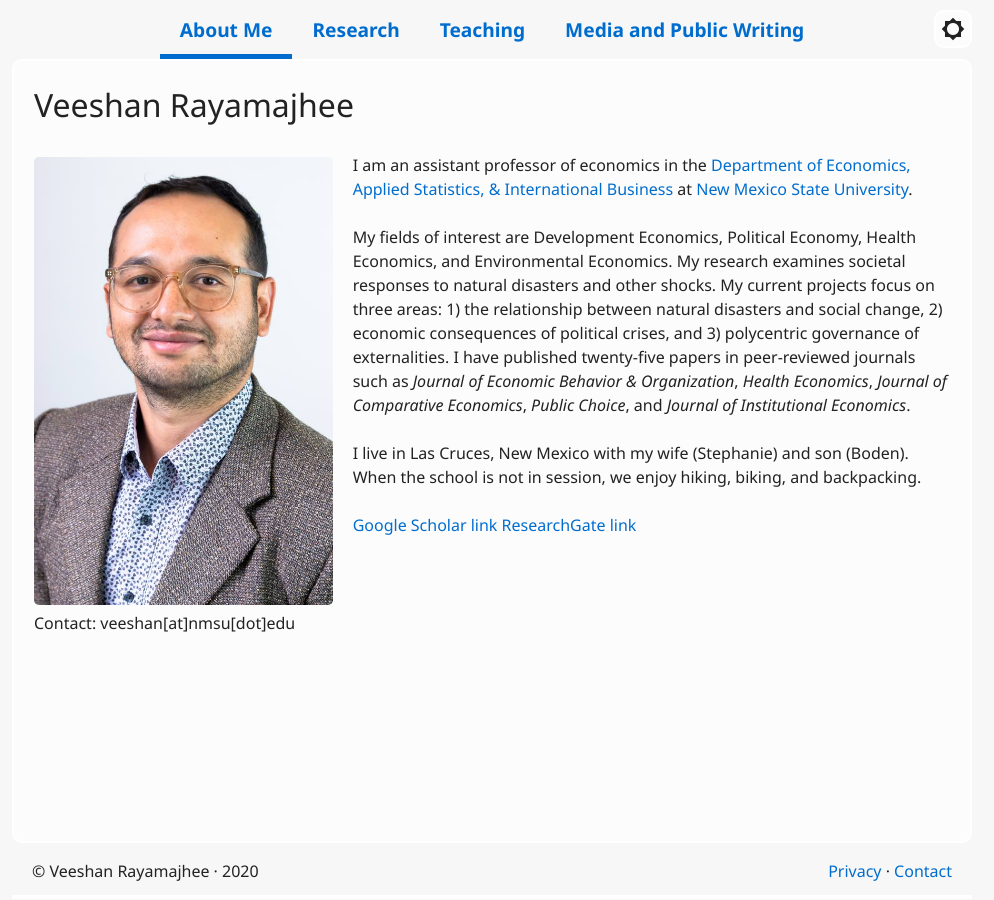
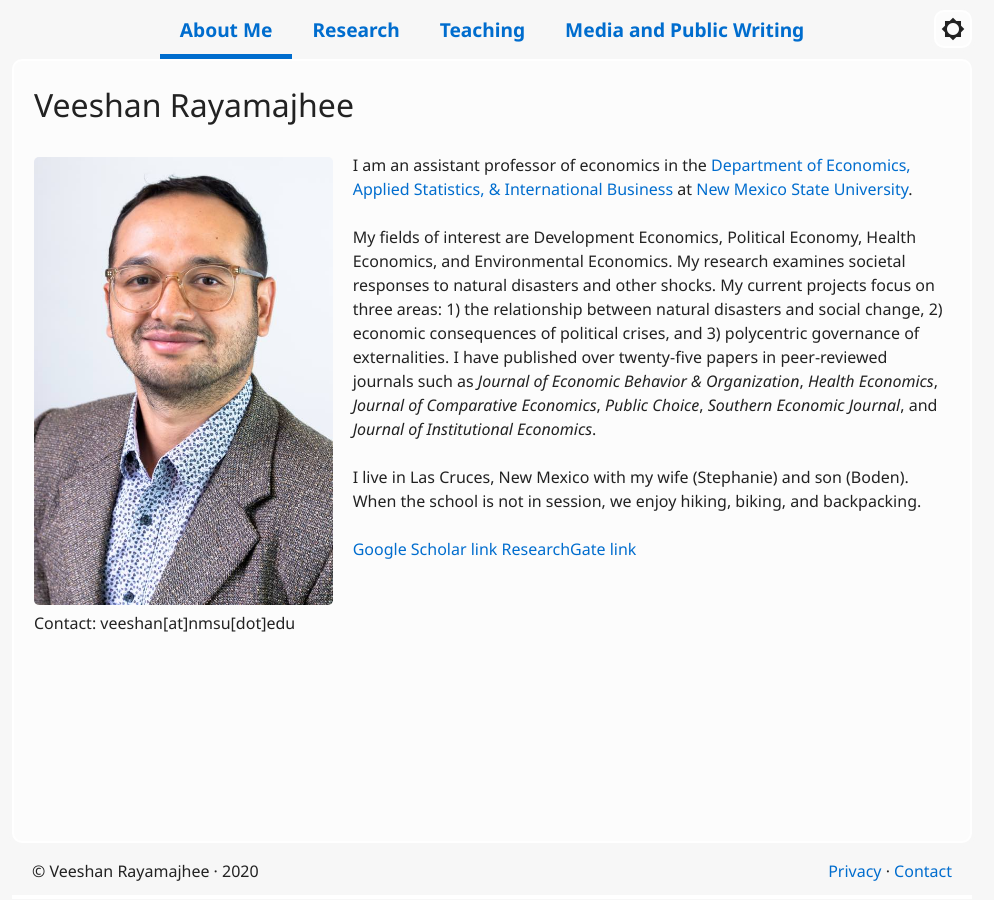
Before and after one commit to veeshanr/veeshanr.github.io, a Jekyll site: the page built from pages/about.md, in a window 1280 px wide. Shown: the whole page, without its empty margins (148-1142 px from the left). Built offline with Jekyll 4.4.1, drawn with Linux system fonts in a browser that asks for light colours.

Commit message:
Update about.md

```diff
--- a/pages/about.md
+++ b/pages/about.md
@@ -7,7 +7,7 @@
 
 I am an assistant professor of economics in the [Department of Economics, Applied Statistics, & International Business][1] at [New Mexico State University][2].
 
-My fields of interest are Development Economics, Political Economy, Health Economics, and Environmental Economics. My research examines societal responses to natural disasters and other shocks. My current projects focus on three areas: 1) the relationship between natural disasters and social change, 2) economic consequences of political crises, and 3) polycentric governance of externalities. I have published twenty-five papers in peer-reviewed journals such as *Journal of Economic Behavior & Organization*, *Health Economics*, *Journal of Comparative Economics*, *Public Choice*, and *Journal of Institutional Economics*.
+My fields of interest are Development Economics, Political Economy, Health Economics, and Environmental Economics. My research examines societal responses to natural disasters and other shocks. My current projects focus on three areas: 1) the relationship between natural disasters and social change, 2) economic consequences of political crises, and 3) polycentric governance of externalities. I have published over twenty-five papers in peer-reviewed journals such as *Journal of Economic Behavior & Organization*, *Health Economics*, *Journal of Comparative Economics*, *Public Choice*, *Southern Economic Journal*, and *Journal of Institutional Economics*.
 
 I live in Las Cruces, New Mexico with my wife (Stephanie) and son (Boden). When the school is not in session, we enjoy hiking, biking, and backpacking.
 
```
